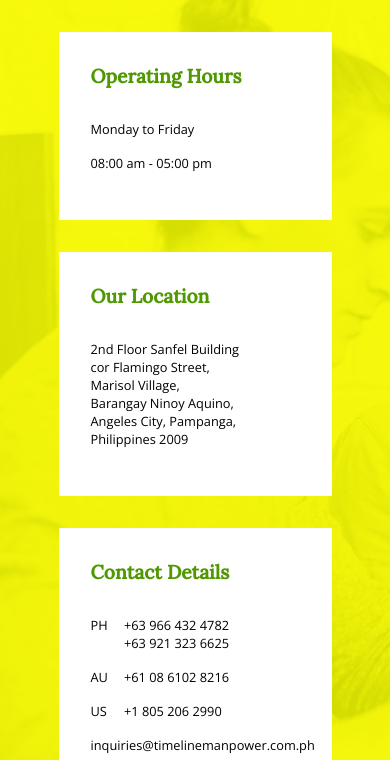
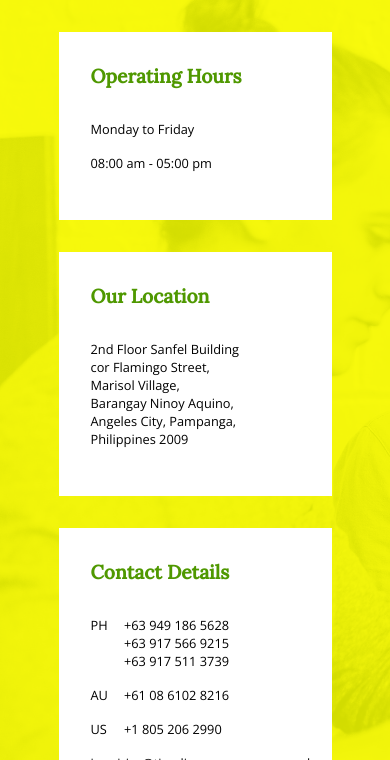
Before and after one commit to bogsp/timeline, a plain HTML site: page dist/index.html in a window 390 px wide. Shown: the part 84-844 px from the top of the page. Drawn offline with nearby package versions, Linux system fonts and the light colour scheme.

Commit message:
updated ph phone numbers

```diff
--- a/dist/index.html
+++ b/dist/index.html
@@ -39,7 +39,7 @@
                     <div class="blurb-item contact-numbers">
                         <h3 class="blurb-heading">Contact Details</h3>
                         <p class="right">PH</p>
-                        <p class="left">+63 966 432 4782<br>+63 921 323 6625</p>
+                        <p class="left">+63 949 186 5628<br>+63 917 566 9215<br>+63 917 511 3739</p>
                         <p class="right">AU</p>
                         <p class="left">+61 08 6102 8216</p>
                         <p class="right">US</p>
```
